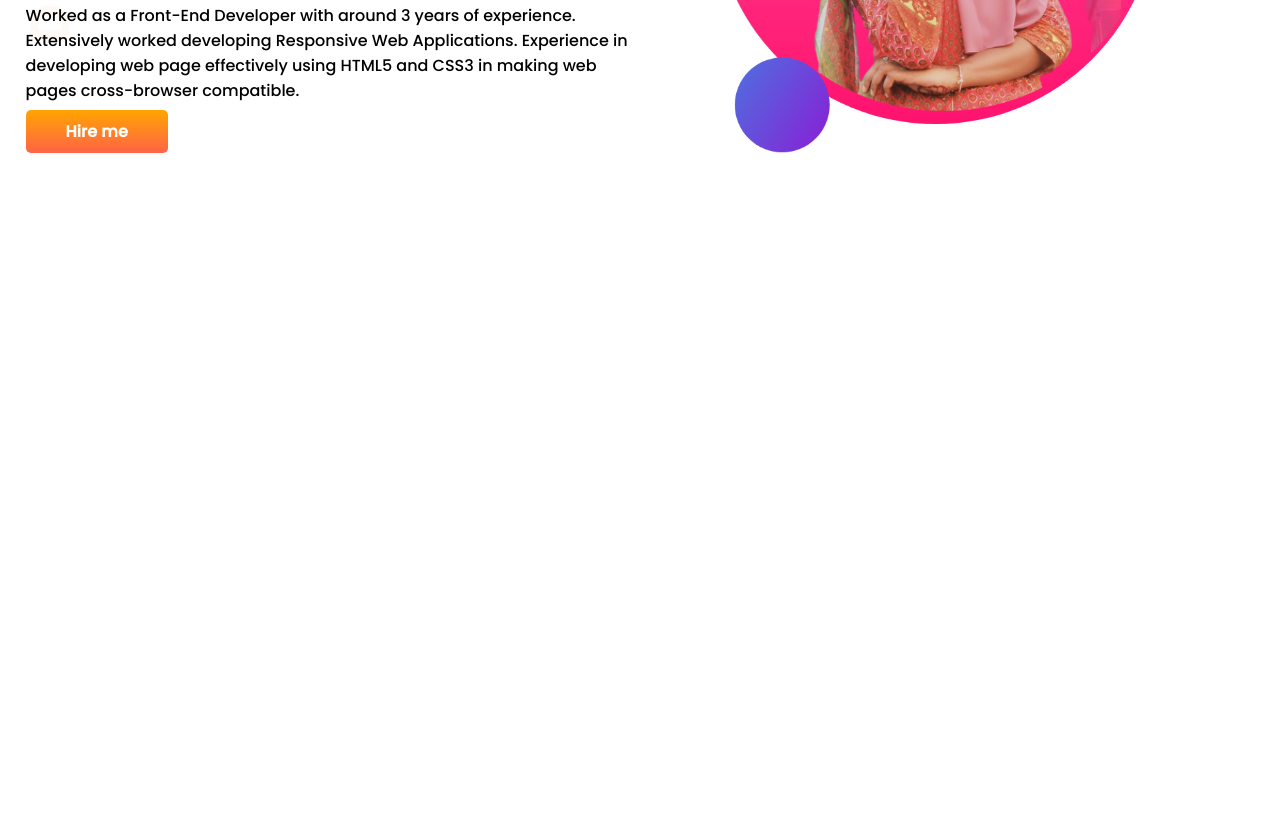
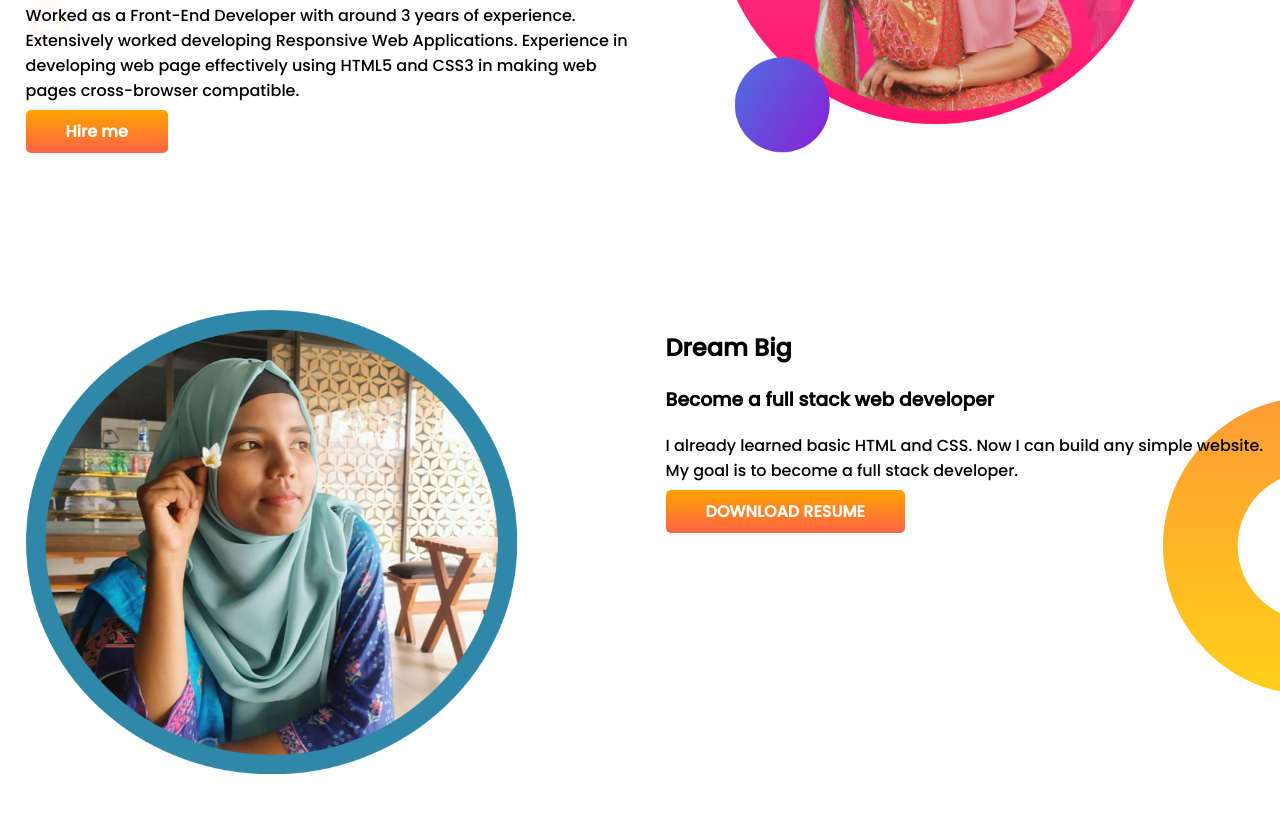
Before and after one commit to wasi44/developer-portfolio, a plain HTML site: page index.html in a window 1280 px wide. Shown: the part 319-1132 px from the top of the page. Before the commit the page ends 800 px from the top, so only its background shows below. Drawn offline with Linux system fonts and the light colour scheme.

Commit message:
dream added

```diff
--- a/index.html
+++ b/index.html
@@ -28,6 +28,20 @@
         </div>
 
     </section>
+    <section class="dream-big">
+        <div class="half-width">
+            <img src="eid2.png" alt="wasi">
+        </div>
+        <div class="half-width">
+            <h2>Dream Big</h2>
+            <h3>Become a full stack web developer</h3>
+            <p>I already learned basic HTML and CSS. Now I can build any simple website. My goal is to become a full stack developer.
+
+            </p>
+            <a class="link-button" target="_blank" href="">DOWNLOAD RESUME</a>
+        </div>
+
+    </section>
 
 </body>
 
--- a/style.css
+++ b/style.css
@@ -13,6 +13,7 @@ h1 {
 
 section {
     display: flex;
+    margin-bottom: 150px;
 }
 
 .half-width {
@@ -37,3 +38,9 @@ section {
     background-image: url(images/top-banner.png);
     background-repeat: no-repeat;
 }
+
+.dream-big {
+    background-image: url(images/dream-bg.png);
+    background-repeat: no-repeat;
+    background-position: right;
+}
```
